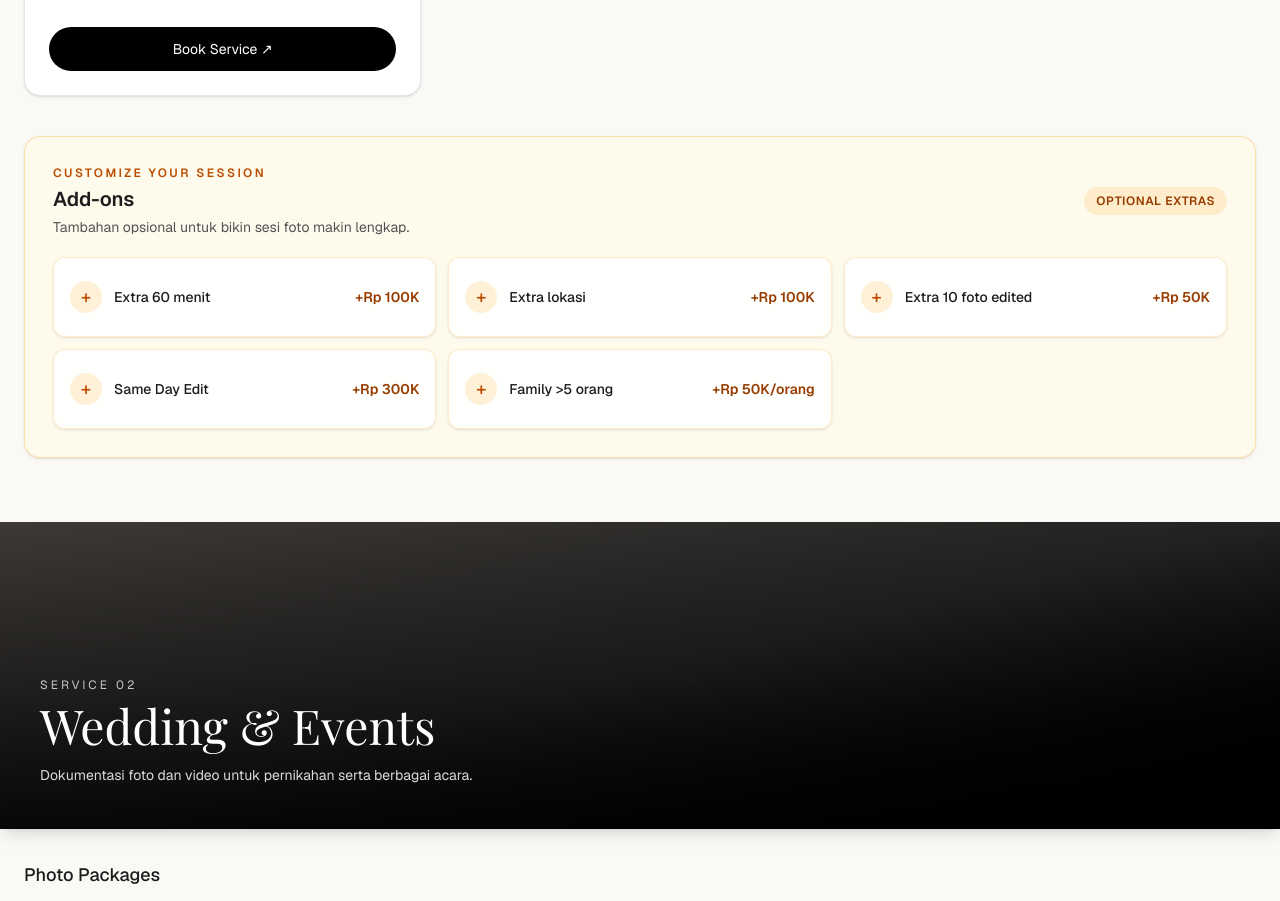
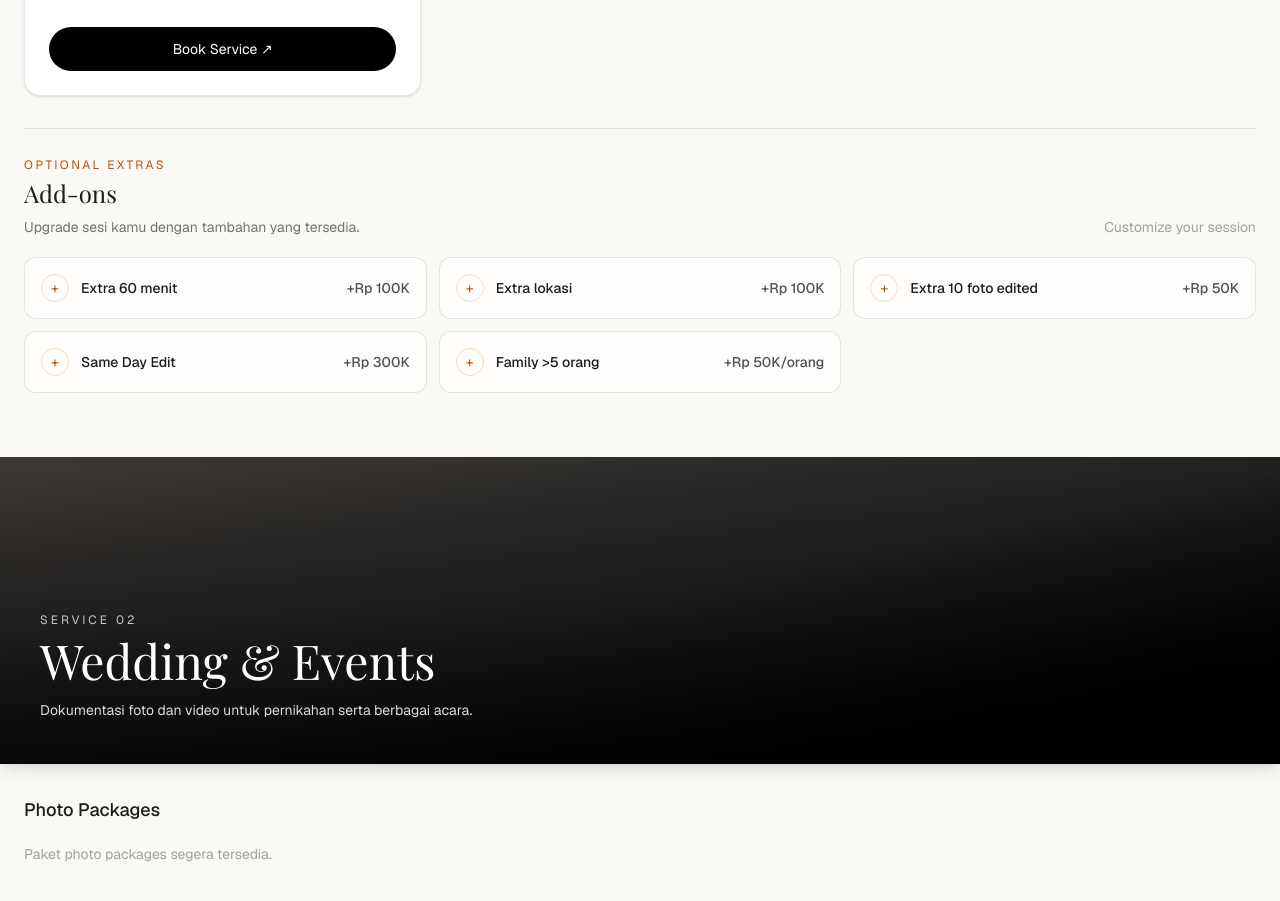
Before and after one commit to abazic/Pilihin-App, a Next.js app: page /pricelist in a window 1280 px wide. Shown: the part 1700-2601 px from the top of the page. Built offline with nearby package versions, Linux system fonts and the light colour scheme; no server answers; the database is empty; a web font is replaced by a local one.

Commit message:
Refine pricelist add-ons styling

```diff
--- a/app/pricelist/page.jsx
+++ b/app/pricelist/page.jsx
@@ -111,7 +111,7 @@ export default async function PricelistPage({ searchParams }) {
               </div>
             </header>
             {([['photoPackages','Photo Packages'],['videoPackages','Video Packages']]).map(([field,heading])=><div className="mt-8" key={field}><h3 className="mb-5 text-lg font-medium">{heading}</h3>{service[field]?.length?<div className="grid gap-5 sm:grid-cols-2 lg:grid-cols-3">{service[field].map((item,i)=><article key={i} className="flex flex-col rounded-2xl border border-black/10 bg-white p-6 shadow-sm dark:border-white/10 dark:bg-[#1b1b18]">{item.detail&&<p className="text-xs uppercase tracking-[0.2em] text-neutral-400">{item.detail}</p>}<h4 className="mt-3 text-xl font-medium">{item.name}</h4>{item.price&&<p className="mt-5 font-serif text-3xl">{item.price}</p>}<div className="mt-6 space-y-3 border-t border-black/10 pt-5 text-sm text-neutral-600 dark:border-white/10 dark:text-neutral-300">{[item.duration,item.locations,item.photos,item.extras].filter(Boolean).map((feature,j)=><p key={j}>✦ {feature}</p>)}</div><a href={bookingUrl} className="mt-7 rounded-full bg-black px-5 py-3 text-center text-sm text-white transition hover:bg-neutral-700 dark:bg-stone-100 dark:text-neutral-900">Book Service ↗</a></article>)}</div>:<p className="text-sm text-neutral-400">Paket {heading.toLowerCase()} segera tersedia.</p>}</div>)}
-            {service.addons?.length>0&&<div className="mt-10 rounded-2xl border border-amber-500/30 bg-amber-50/80 p-5 shadow-sm dark:border-amber-400/20 dark:bg-amber-950/20 sm:p-7"><div className="mb-5 flex flex-wrap items-center justify-between gap-3"><div><p className="text-xs font-semibold uppercase tracking-[0.2em] text-amber-700 dark:text-amber-400">Customize your session</p><h3 className="mt-1 text-xl font-semibold">Add-ons</h3><p className="mt-1 text-sm text-neutral-600 dark:text-neutral-300">Tambahan opsional untuk bikin sesi foto makin lengkap.</p></div><span className="rounded-full bg-amber-500/15 px-3 py-1.5 text-xs font-semibold uppercase tracking-wider text-amber-800 dark:text-amber-300">Optional extras</span></div><div className="grid gap-3 sm:grid-cols-2 lg:grid-cols-3">{service.addons.map((item,i)=><div key={i} className="flex min-h-20 items-center justify-between gap-3 rounded-xl border border-amber-500/20 bg-white/90 px-4 py-4 shadow-sm dark:border-amber-300/10 dark:bg-[#1b1b18]"><div className="flex min-w-0 items-center gap-3"><span className="flex h-8 w-8 shrink-0 items-center justify-center rounded-full bg-amber-500/15 text-lg font-medium text-amber-700 dark:text-amber-300">+</span><span className="text-sm font-medium">{item.name}</span></div>{item.price&&<span className="shrink-0 text-sm font-semibold text-amber-800 dark:text-amber-300">{item.price}</span>}</div>)}</div></div>}
+            {service.addons?.length>0&&<div className="mt-8 border-t border-black/10 pt-7 dark:border-white/10"><div className="mb-5 flex items-end justify-between gap-4"><div><p className="text-xs uppercase tracking-[0.2em] text-amber-700 dark:text-amber-400">Optional extras</p><h3 className="mt-1 font-serif text-2xl">Add-ons</h3><p className="mt-2 text-sm text-neutral-500 dark:text-neutral-400">Upgrade sesi kamu dengan tambahan yang tersedia.</p></div><span className="hidden text-sm text-neutral-400 sm:block">Customize your session</span></div><div className="grid gap-3 sm:grid-cols-2 lg:grid-cols-3">{service.addons.map((item,i)=><div key={i} className="flex items-center justify-between gap-4 rounded-xl border border-black/10 bg-white/70 px-4 py-4 transition-colors hover:border-amber-600/40 dark:border-white/10 dark:bg-white/[0.03] dark:hover:border-amber-400/30"><div className="flex min-w-0 items-center gap-3"><span className="flex h-7 w-7 shrink-0 items-center justify-center rounded-full border border-amber-600/25 text-sm text-amber-700 dark:border-amber-400/25 dark:text-amber-400">+</span><span className="text-sm font-medium leading-snug">{item.name}</span></div>{item.price&&<span className="shrink-0 text-sm font-medium text-neutral-600 dark:text-neutral-300">{item.price}</span>}</div>)}</div></div>}
           </section>)}
         </div>
       </section>
```
